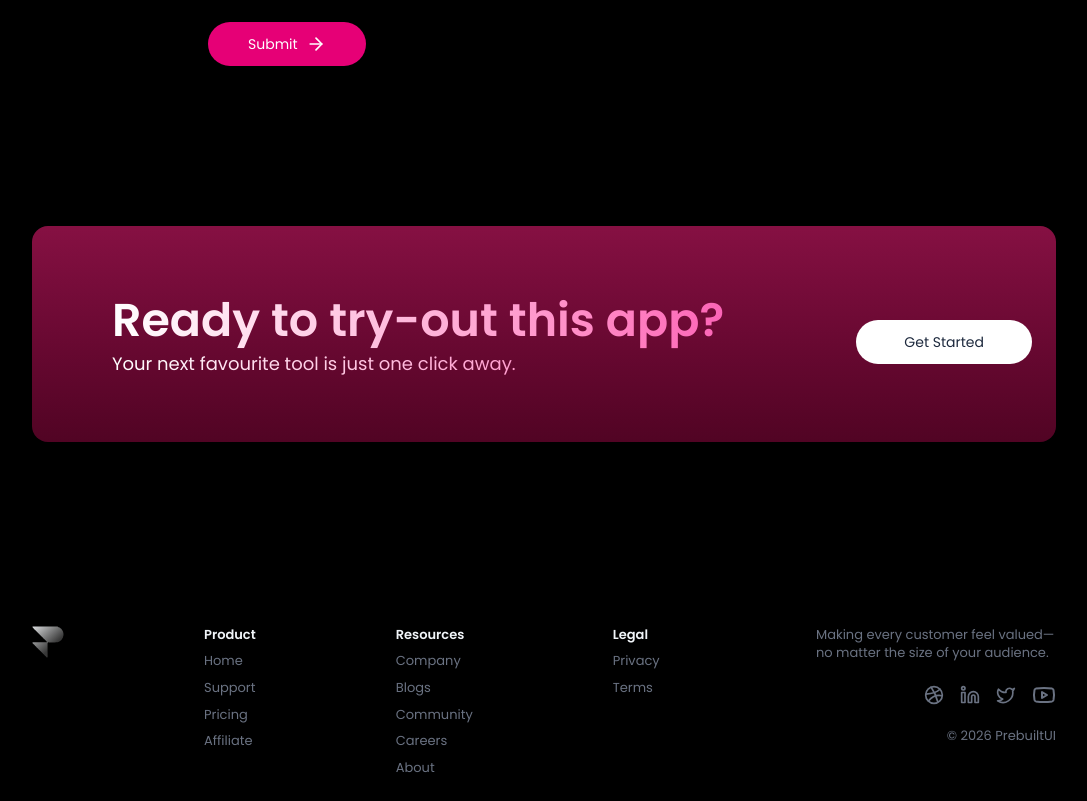
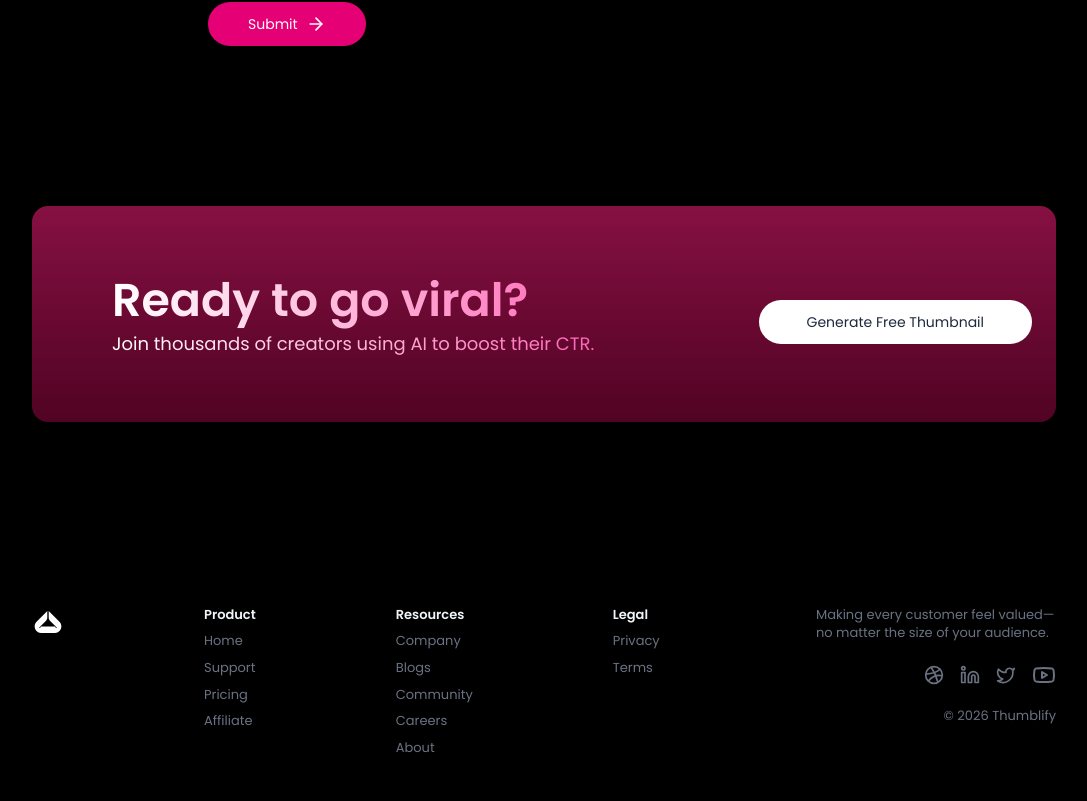
Before and after one commit to Rajibbepary/AI_Thumbnail_Generator, a React (Vite) app in the folder client/: page / in a window 1280 px wide. Shown: the part 4693-5494 px from the top of the page, without its empty margins (96-1183 px from the left). Built offline with nearby package versions, Linux system fonts and the light colour scheme.

Commit message:
Home page all data update

```diff
--- a/client/src/components/Footer.tsx
+++ b/client/src/components/Footer.tsx
@@ -13,9 +13,9 @@
                 viewport={{ once: true }}
                 transition={{ type: "spring", stiffness: 280, damping: 70, mass: 1 }}
             >
-                <a href="https://prebuiltui.com?utm_source=pixels">
-                    <img className="size-8 aspect-square" src="/assets/footer-logo.svg" alt="footer logo" width={32} height={32} />
-                </a>
+                <Link to='/'>
+                    <img className="size-8 aspect-square" src="/favicon.svg" alt="footer logo" width={32} height={32} />
+                </Link>
                 {footerData.map((section, index) => (
                     <div key={index}>
                         <p className="text-slate-100 font-semibold">{section.title}</p>
@@ -39,20 +39,20 @@
             >
                 <p className="max-w-60">Making every customer feel valued—no matter the size of your audience.</p>
                 <div className="flex items-center gap-4 mt-3">
-                    <a href="https://dribbble.com/prebuiltui" target="_blank" rel="noreferrer">
+                    <Link to = '/' target="_blank" rel="noreferrer">
                         <DribbbleIcon className="size-5 hover:text-pink-500" />
-                    </a>
-                    <a href="https://www.linkedin.com/company/prebuiltui" target="_blank" rel="noreferrer">
+                    </Link>
+                    <Link to ='/' target="_blank" rel="noreferrer">
                         <LinkedinIcon className="size-5 hover:text-pink-500" />
-                    </a>
-                    <a href="https://x.com/prebuiltui" target="_blank" rel="noreferrer">
+                    </Link>
+                    <Link to='/'  target="_blank" rel="noreferrer">
                         <TwitterIcon className="size-5 hover:text-pink-500" />
-                    </a>
-                    <a href="https://www.youtube.com/@prebuiltui" target="_blank" rel="noreferrer">
+                    </Link>
+                    <Link to='' target="_blank" rel="noreferrer">
                         <YoutubeIcon className="size-6 hover:text-pink-500" />
-                    </a>
+                    </Link>
                 </div>
-                <p className="mt-3 text-center">&copy; {new Date().getFullYear()} <a href="https://prebuiltui.com?utm_source=pixels">PrebuiltUI</a></p>
+                <p className="mt-3 text-center">&copy; {new Date().getFullYear()} <Link to=''>Thumblify</Link></p>
             </motion.div>
         </footer>
     );
--- a/client/src/sections/CTASection.tsx
+++ b/client/src/sections/CTASection.tsx
@@ -1,7 +1,10 @@
 'use client'
 import { motion } from "motion/react";
+import { useNavigate } from "react-router-dom";
 
 export default function CTASection() {
+
+    const navigate = useNavigate()
     return (
         <motion.div className="max-w-5xl py-16 mt-40 md:pl-20 md:w-full max-md:mx-4 md:mx-auto flex flex-col md:flex-row max-md:gap-6 items-center justify-between text-left bg-linear-to-b from-pink-900 to-pink-950 rounded-2xl p-6 text-white"
             initial={{ y: 150, opacity: 0 }}
@@ -16,7 +19,7 @@
                     viewport={{ once: true }}
                     transition={{ type: "spring", stiffness: 280, damping: 70, mass: 1 }}
                 >
-                    Ready to try-out this app?
+                    Ready to go viral?
                 </motion.h1>
                 <motion.p className="bg-linear-to-r from-white to-pink-400 text-transparent bg-clip-text text-lg"
                     initial={{ y: 80, opacity: 0 }}
@@ -24,16 +27,16 @@
                     viewport={{ once: true }}
                     transition={{ type: "spring", stiffness: 200, damping: 70, mass: 1 }}
                 >
-                    Your next favourite tool is just one click away.
+                    Join thousands of creators using AI to boost their CTR.
                 </motion.p>
             </div>
-            <motion.button className="px-12 py-3 text-slate-800 bg-white hover:bg-slate-200 rounded-full text-sm mt-4"
+            <motion.button onClick={()=> navigate('/generate')} className="px-12 py-3 text-slate-800 bg-white hover:bg-slate-200 rounded-full text-sm mt-4"
                 initial={{ y: 80, opacity: 0 }}
                 whileInView={{ y: 0, opacity: 1 }}
                 viewport={{ once: true }}
                 transition={{ type: "spring", stiffness: 280, damping: 70, mass: 1 }}
             >
-                Get Started
+                Generate Free Thumbnail
             </motion.button>
         </motion.div>
     );
--- a/client/src/sections/ContactSection.tsx
+++ b/client/src/sections/ContactSection.tsx
@@ -6,7 +6,7 @@
 export default function ContactSection() {
     return (
         <div className="px-4 md:px-16 lg:px-24 xl:px-32">
-            <SectionTitle text1="Contact" text2="Reach out to us" text3="Ready to grow your brand? Let’s connect and build something exceptional together." />
+            <SectionTitle text1="Contact" text2="Grow your channel" text3="Have questions about our AI? Ready to scale your views? Let's talk." />
             <form onSubmit={(e) => e.preventDefault()} className='grid sm:grid-cols-2 gap-3 sm:gap-5 max-w-2xl mx-auto text-slate-300 mt-16 w-full' >
                 <motion.div
                     initial={{ y: 150, opacity: 0 }}
```
